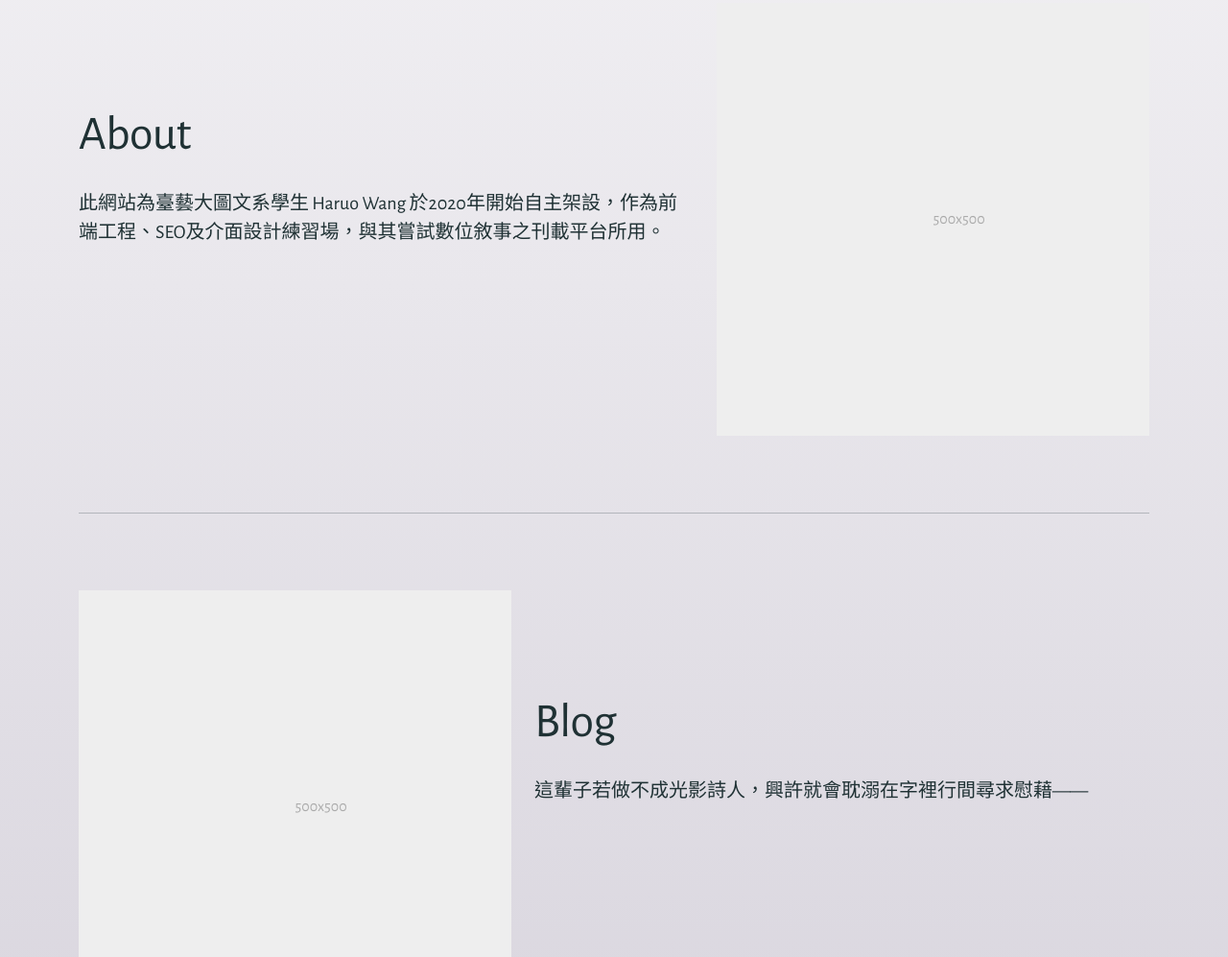
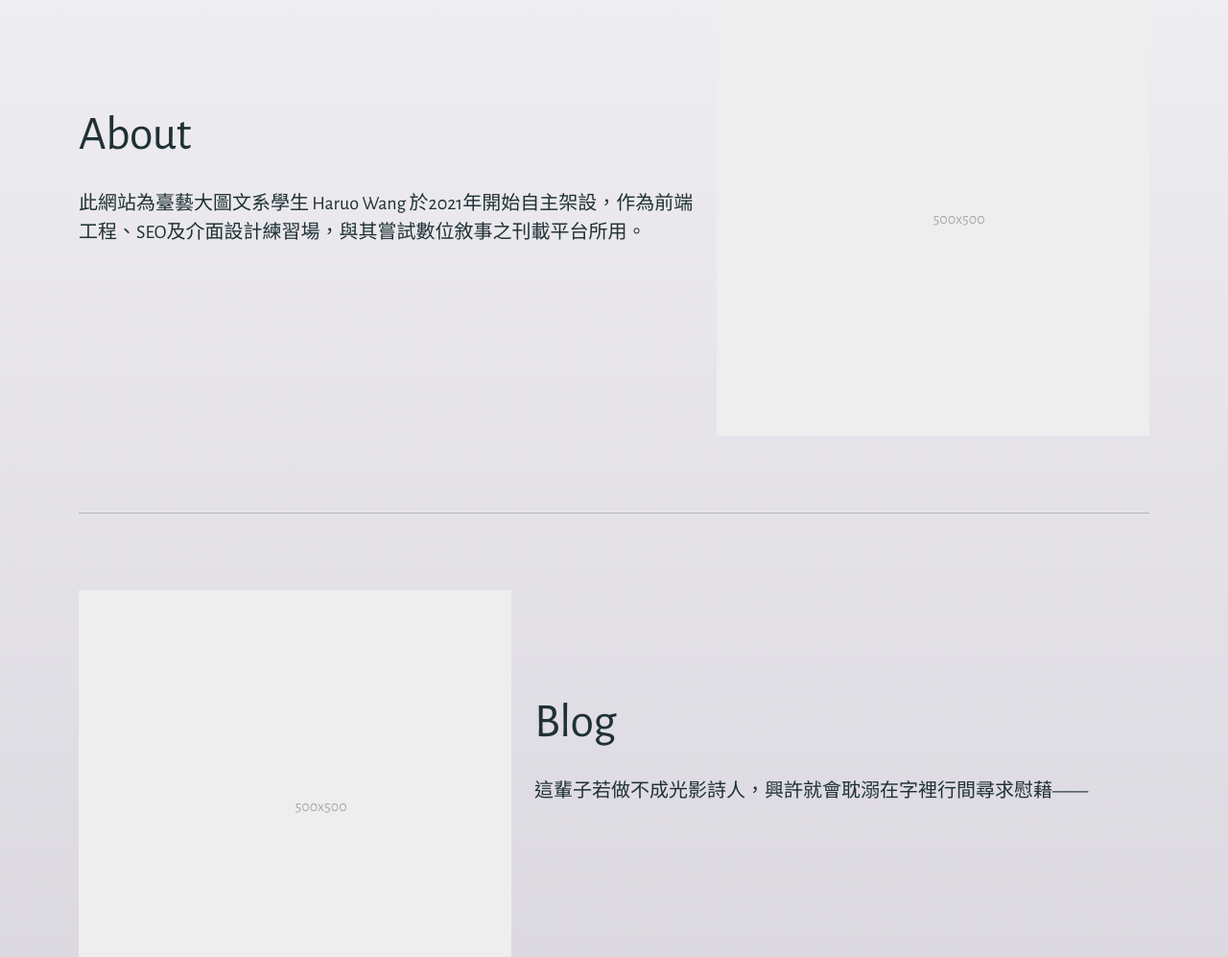
Before and after one commit to HaruoWang/HaruoWang.github.io, a plain HTML site: page index.html in a window 1280 px wide. Shown: the part 1182-2179 px from the top of the page at 96% size. Drawn offline with nearby package versions, Linux system fonts and the light colour scheme.

Commit message:
年份修正(三項)

```diff
--- a/index.html
+++ b/index.html
@@ -17,7 +17,7 @@
     <meta name="viewport" content="width=device-width, initial-scale=1">
         <!--標記網頁描述｜Open Graph Protocol-->
     <meta name="description" property="og:description"
-    itemprop="description" content="此網站為臺藝大圖文系學生 Haruo Wang 於2020年開始自主架設，作為前端工程、SEO及介面設計練習場，與其嘗試數位敘事之刊載平台所用。">
+    itemprop="description" content="此網站為臺藝大圖文系學生 Haruo Wang 於2021年開始自主架設，作為前端工程、SEO及介面設計練習場，與其嘗試數位敘事之刊載平台所用。">
         <!--Google Search Console 證明-->
     <meta name="google-site-verification" content="QM81eyfiJNzxHY7-3elp-mhcvo9XfifzVk5-iGK8IBk" />
 
@@ -191,7 +191,7 @@
         <h2 class="featurette-heading">About</h2>
         <br>
 <!--網站簡介-->
-        <p class="lead">此網站為臺藝大圖文系學生 Haruo Wang 於2020年開始自主架設，作為前端工程、SEO及介面設計練習場，與其嘗試數位敘事之刊載平台所用。</p>
+        <p class="lead">此網站為臺藝大圖文系學生 Haruo Wang 於2021年開始自主架設，作為前端工程、SEO及介面設計練習場，與其嘗試數位敘事之刊載平台所用。</p>
       </div>
       <div class="col-md-5">
         <svg class="bd-placeholder-img bd-placeholder-img-lg featurette-image img-fluid mx-auto" width="500" height="500" xmlns="http://www.w3.org/2000/svg" role="img" aria-label="Placeholder: 500x500" preserveAspectRatio="xMidYMid slice" focusable="false"><title>Placeholder</title><rect width="100%" height="100%" fill="#eee"/><text x="50%" y="50%" fill="#aaa" dy=".3em">500x500</text></svg>
```
Also changed, not shown: 1 other file.
